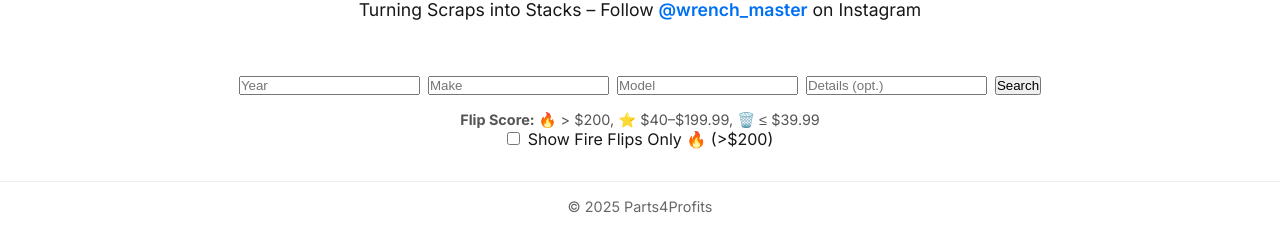
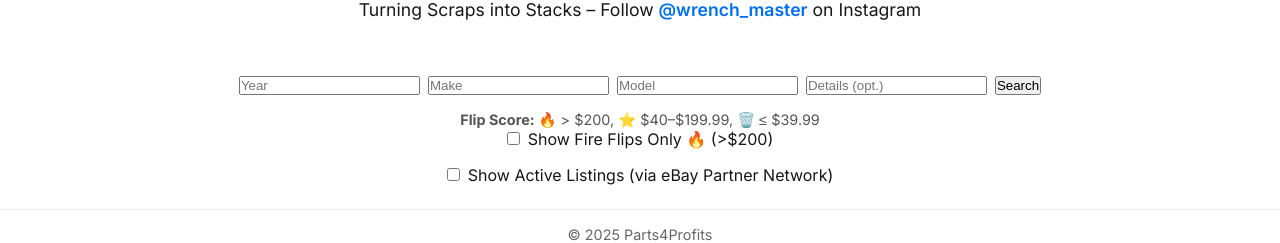
Before and after one commit to mfarwell90/parts4profits-site, a Next.js app: page / in a window 1280 px wide. Shown: the part 437-680 px from the top of the page. Built offline with nearby package versions, Linux system fonts and the light colour scheme.

Commit message:
quantity change and toggle added and disclaimer

```diff
--- a/app/api/search/route.ts
+++ b/app/api/search/route.ts
@@ -41,7 +41,7 @@ export async function GET(request: NextRequest) {
   // 4) build & call the eBay Browse API
   const apiUrl =
     `https://api.ebay.com/buy/browse/v1/item_summary/search` +
-    `?q=${encodedQuery}&filter=conditions:{USED}&limit=20&sort=END_TIME`
+    `?q=${encodedQuery}&filter=conditions:{USED}&limit=40&sort=END_TIME`
 
   const resp = await fetch(apiUrl, {
     headers: {
--- a/components/SearchForm.tsx
+++ b/components/SearchForm.tsx
@@ -1,4 +1,3 @@
-// components/SearchForm.tsx
 'use client'
 
 import { useState } from 'react'
@@ -20,13 +19,14 @@ export default function SearchForm() {
   const [results, setResults] = useState<Item[]>([])
   const [loading, setLoading] = useState(false)
   const [fireOnly, setFireOnly] = useState(false)
+  const [showActive, setShowActive] = useState(false)
 
   const handleSubmit = async (e: React.FormEvent) => {
     e.preventDefault()
     setLoading(true)
     try {
       const qs = new URLSearchParams({ year, make, model, details })
-      const res = await fetch(`/api/search?${qs.toString()}`)
+      const res = await fetch(`/api/search?${qs.toString()}`) // still sold data for now
       let data: Item[] = await res.json()
       if (fireOnly) data = data.filter(it => parseFloat(it.price) > 200)
       setResults(data)
@@ -35,7 +35,6 @@ export default function SearchForm() {
     }
   }
 
-  // Build the “see all” URL
   const rawQuery = `${year} ${make} ${model} ${details}`.trim()
   const ebayUrl =
     `https://www.ebay.com/sch/i.html?_nkw=${encodeURIComponent(rawQuery)}` +
@@ -72,6 +71,26 @@ export default function SearchForm() {
         />
         Show Fire Flips Only 🔥 (&gt;$200)
       </label>
+
+      {/* Toggle for Active Listings */}
+      <label style={{ cursor: 'pointer', marginBottom: '0.5rem' }}>
+        <input
+          type="checkbox"
+          checked={showActive}
+          onChange={() => setShowActive(!showActive)}
+          style={{ marginRight: '0.5rem' }}
+        />
+        Show Active Listings (via eBay Partner Network)
+      </label>
+
+      {/* Affiliate Disclaimer */}
+      {showActive && (
+        <p style={{ fontSize: '0.75rem', color: '#888', maxWidth: '600px', marginBottom: '1rem', textAlign: 'center' }}>
+          Disclaimer: When you click on links to various merchants on this site and make a purchase, this can result in
+          this site earning a commission. Affiliate programs and affiliations include, but are not limited to, the eBay
+          Partner Network.
+        </p>
+      )}
 
       {/* Results */}
       {loading && <p>Loading results…</p>}
@@ -115,7 +134,6 @@ export default function SearchForm() {
                     <div style={{ marginTop: '0.25rem', color: '#333' }}>
                       {item.currency} {item.price}
                     </div>
-                    {/* New Flip Score line */}
                     <div style={{ marginTop: '0.25rem', fontSize: '0.9em', color: '#555' }}>
                       <strong>Flip Score:</strong> {scoreEmoji}
                     </div>
```
